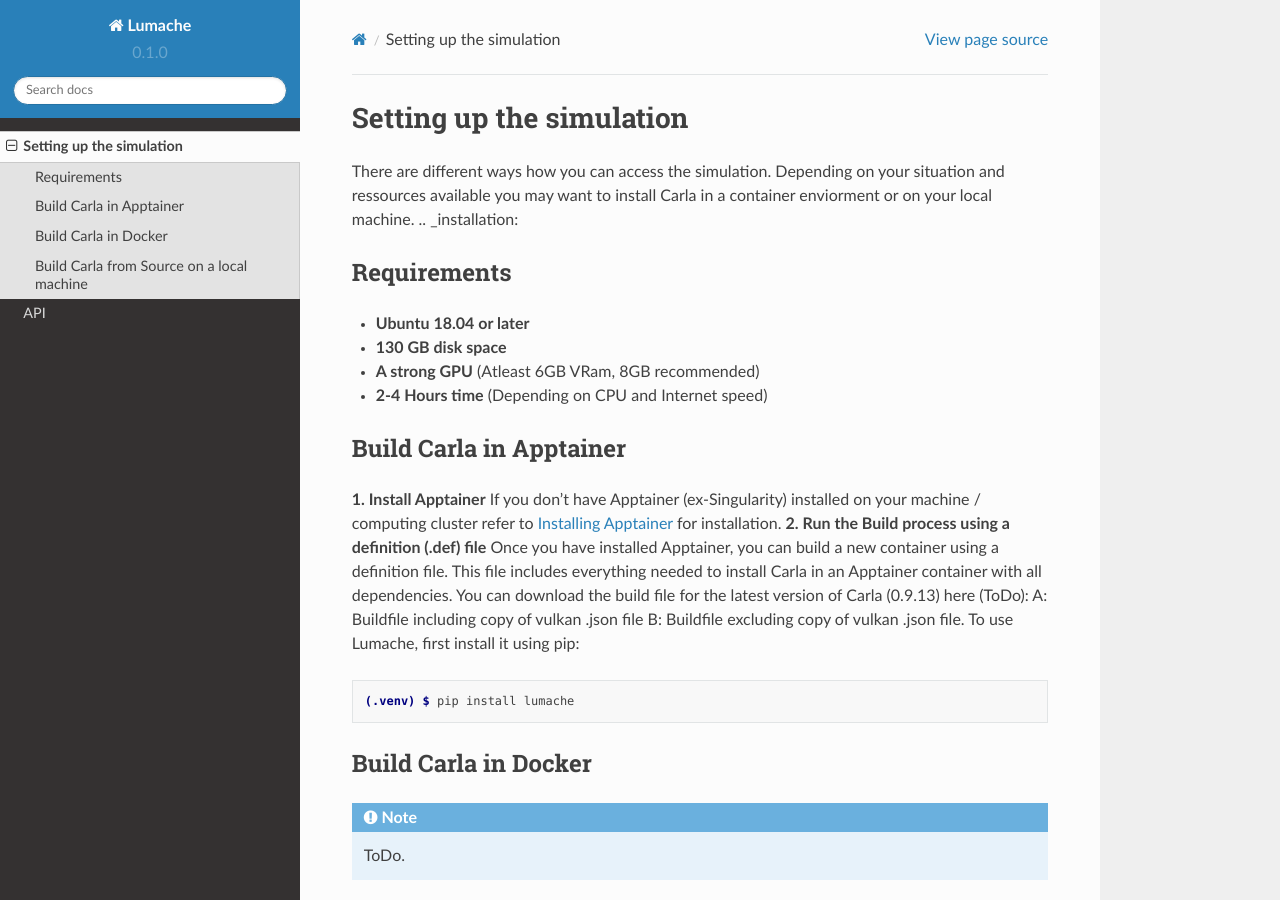
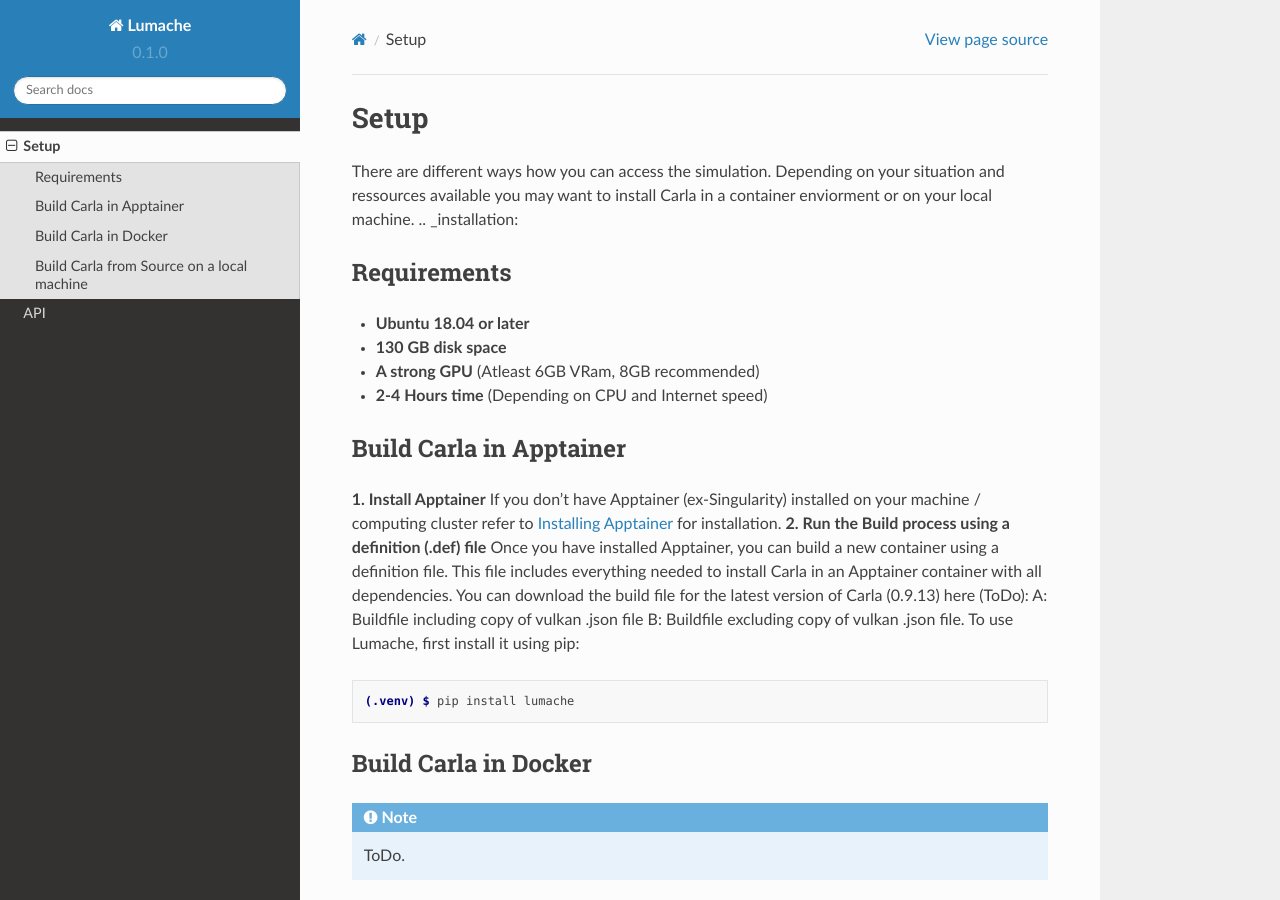
Before and after one commit to KaiPonel/UMDRacingSIM, a Sphinx documentation site: the page built from docs/source/Setup.rst, in a window 1280 px wide and 900 px high. Built offline with Sphinx 7.4.7 and the Read the Docs theme 2.0.0, drawn with Linux system fonts in a browser that asks for light colours.

Commit message:
Update Setup.rst

```diff
--- a/docs/source/Setup.rst
+++ b/docs/source/Setup.rst
@@ -1,4 +1,4 @@
-Setting up the simulation
+Setup
 =====
 There are different ways how you can access the simulation. Depending on your situation and ressources available you may want to install Carla in a container enviorment or on your local machine.
 .. _installation:
```
